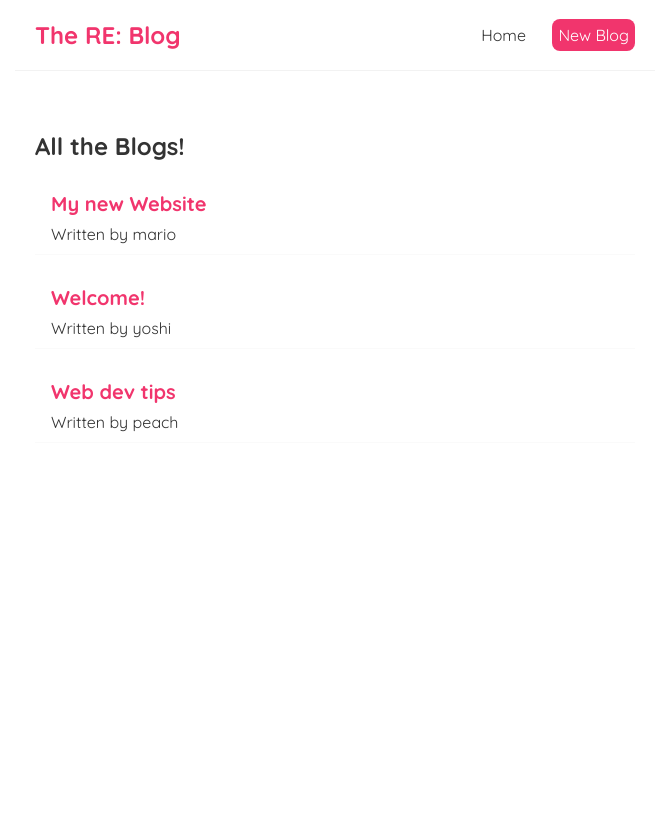
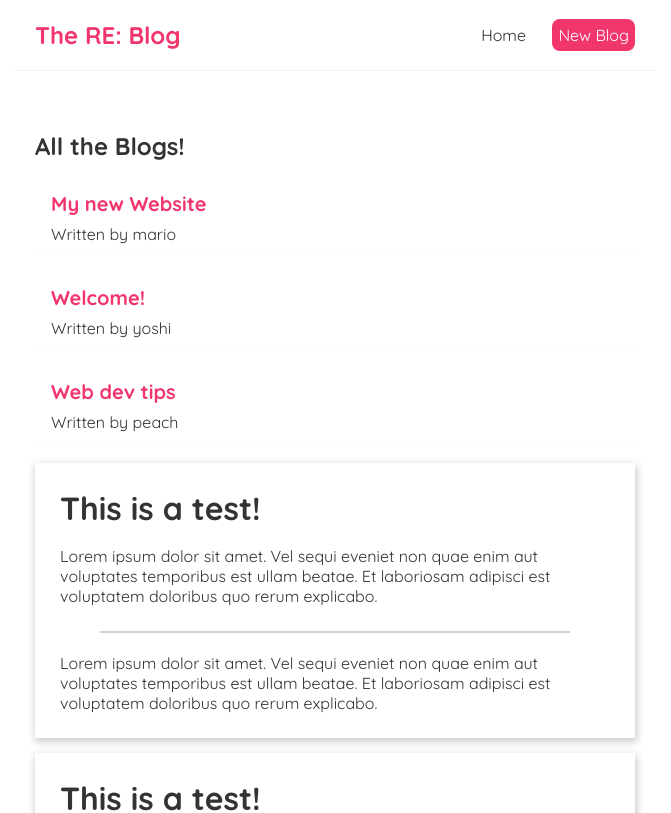
Before and after one commit to liamo3323/Full-React-Tutorial-Practice, a React (Create React App) app: page / in a window 1280 px wide. Shown: the top 813 px of the page, without its empty margins (305-976 px from the left). Built offline with nearby package versions, Linux system fonts and the light colour scheme.

Commit message:
starting my website

```diff
--- a/package.json
+++ b/package.json
@@ -12,7 +12,7 @@
     "web-vitals": "^2.1.4"
   },
   "scripts": {
-    "start": "react-scripts start",
+    "start": "react-scripts --openssl-legacy-provider start",
     "build": "react-scripts build",
     "test": "react-scripts test",
     "eject": "react-scripts eject"
--- a/src/App.js
+++ b/src/App.js
@@ -1,5 +1,6 @@
 import Navbar from './Navbar';
-import Home from './Home'
+import Home from './Home';
+import Card from './Card';
 
 function App() {
   return (  // functions always need to return something usually JSX template
@@ -7,6 +8,8 @@ function App() {
       <Navbar />
       <div className="content">
         <Home />
+        <Card />
+        <Card />
       </div>
     </div>
   );
--- /dev/null
+++ b/src/Card.js
@@ -0,0 +1,15 @@
+const Card = () => {
+
+    return (
+        <div className="base-card">
+            <div className="container">
+                <h1>This is a test!</h1>
+                <p>Lorem ipsum dolor sit amet. Vel sequi eveniet non quae enim aut voluptates temporibus est ullam beatae. Et laboriosam adipisci est voluptatem doloribus quo rerum explicabo. </p>
+                <hr></hr>
+                <p>Lorem ipsum dolor sit amet. Vel sequi eveniet non quae enim aut voluptates temporibus est ullam beatae. Et laboriosam adipisci est voluptatem doloribus quo rerum explicabo. </p>
+            </div>
+        </div>
+     );
+}
+
+export default Card;
--- a/src/index.css
+++ b/src/index.css
@@ -49,3 +49,23 @@
   color: #f1356d;
   margin-bottom: 8px;
 }
+
+.base-card {
+  /* Add shadows to create the "card" effect */
+  box-shadow: 1px 3px 8px 1px rgba(0,0,0,0.2);
+  transition: 0.3s;
+  padding: 25px;
+  margin-bottom: 15px;
+}
+
+.base-card h1 {
+  margin-bottom: 18px;
+}
+
+.base-card hr {
+  border: 1px solid rgb(210, 210, 210);
+  width: 85%;
+  margin: 0 auto;
+  margin-top: 25px;
+  margin-bottom: 20px;
+}
```
